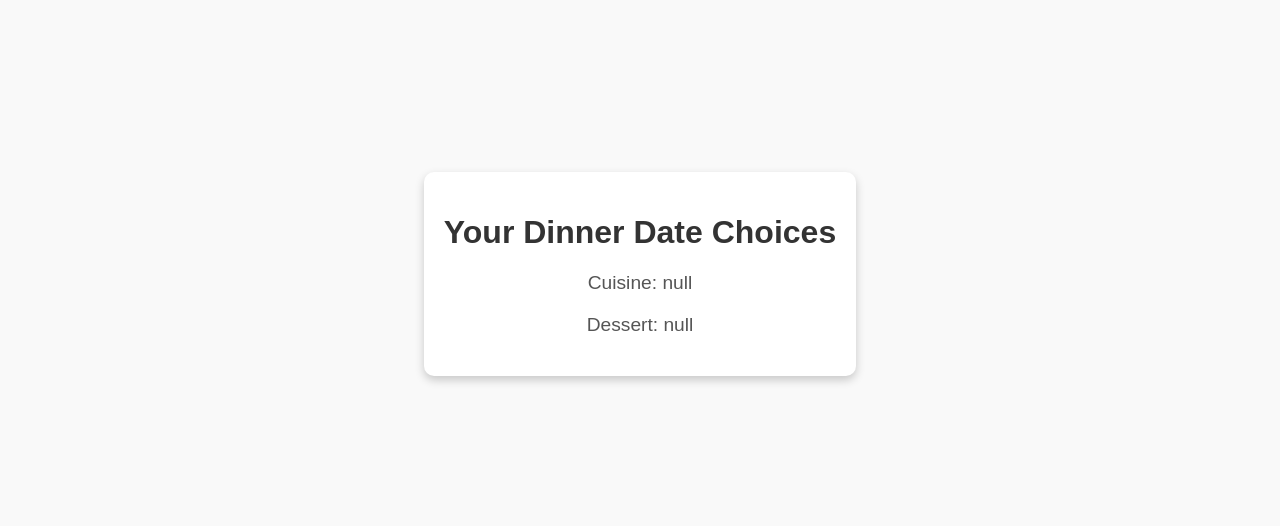
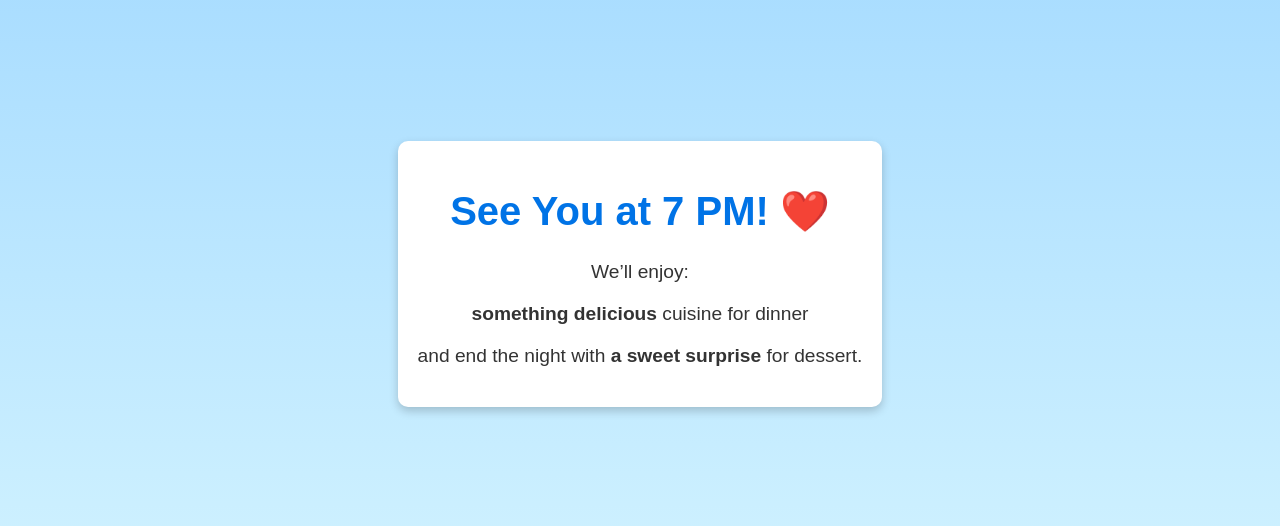
Before and after one commit to chrono2422/confession1, a plain HTML site: page seeyou.html in a window 1280 px wide. Shown: the part 126-652 px from the top of the page. Drawn offline with Linux system fonts and the light colour scheme.

Commit message:
Update and rename results.html to seeyou.html

```diff
--- a/results.html
+++ b/seeyou.html
@@ -3,13 +3,13 @@
 <head>
     <meta charset="UTF-8">
     <meta name="viewport" content="width=device-width, initial-scale=1.0">
-    <title>Your Dinner Date</title>
+    <title>See You at 7 PM</title>
     <style>
         body {
             font-family: 'Arial', sans-serif;
             margin: 0;
             padding: 0;
-            background: #f9f9f9;
+            background: linear-gradient(to bottom, #a2d9ff, #d6f5ff);
             display: flex;
             justify-content: center;
             align-items: center;
@@ -26,12 +26,12 @@
         }
 
         h1 {
-            color: #333;
-            font-size: 2rem;
+            color: #0073e6;
+            font-size: 2.5rem;
         }
 
         p {
-            color: #555;
+            color: #333;
             font-size: 1.2rem;
             margin: 20px 0;
         }
@@ -39,9 +39,10 @@
 </head>
 <body>
     <div class="container">
-        <h1>Your Dinner Date Choices</h1>
-        <p id="cuisine"></p>
-        <p id="dessert"></p>
+        <h1>See You at 7 PM! ❤️</h1>
+        <p>We’ll enjoy:</p>
+        <p><strong id="chosen-cuisine"></strong> cuisine for dinner</p>
+        <p>and end the night with <strong id="chosen-dessert"></strong> for dessert.</p>
     </div>
     <script>
         // Get the query parameters from the URL
@@ -50,8 +51,8 @@
         const dessert = params.get('dessert');
 
         // Display the choices
-        document.getElementById('cuisine').textContent = `Cuisine: ${cuisine}`;
-        document.getElementById('dessert').textContent = `Dessert: ${dessert}`;
+        document.getElementById('chosen-cuisine').textContent = cuisine || 'something delicious';
+        document.getElementById('chosen-dessert').textContent = dessert || 'a sweet surprise';
     </script>
 </body>
 </html>
```
